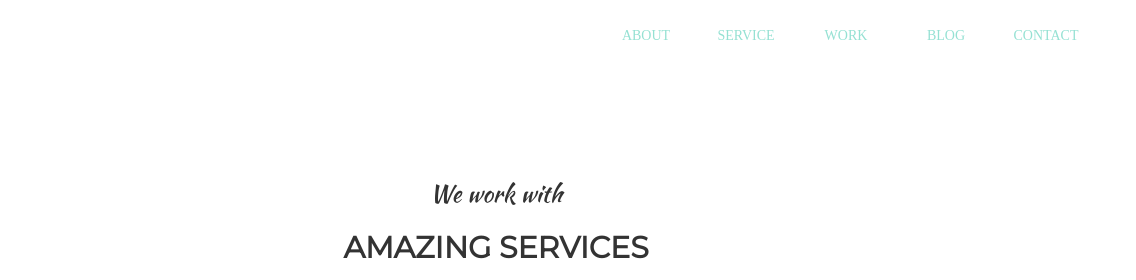
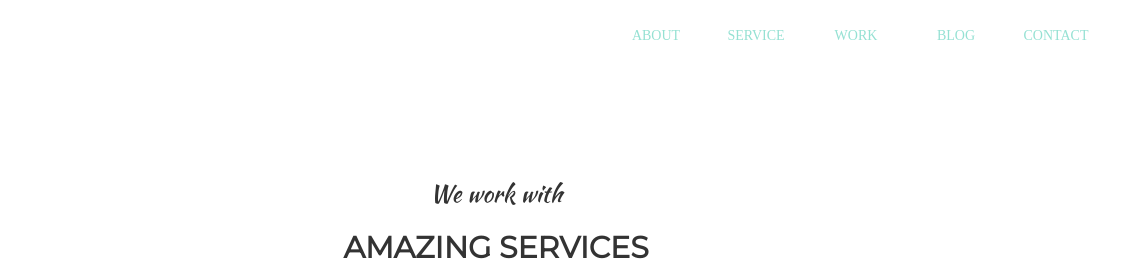
Before and after one commit to KissFromLondon/hw6, a plain HTML site: page index.html in a window 1280 px wide. Shown: the top 280 px of the page, 144-1280 px from the left. Drawn offline with Linux system fonts and the light colour scheme.

Commit message:
added transitions

```diff
--- a/css/main.css
+++ b/css/main.css
@@ -87,6 +87,9 @@ img {
   color: #95e1d3;
   text-transform: uppercase;
   width: var(--row);
+  display: inline-block;
+  margin-right: 20px;
+  margin-left: 20px;
 }
 
 .list-link:hover,
@@ -239,6 +242,7 @@ img {
   bottom: 15px;
   right: 15px;
   left: -15px;
+  transition: all 0.4s ease-out;
 }
 
 .member-img-wrp:hover .card-modal {
```
